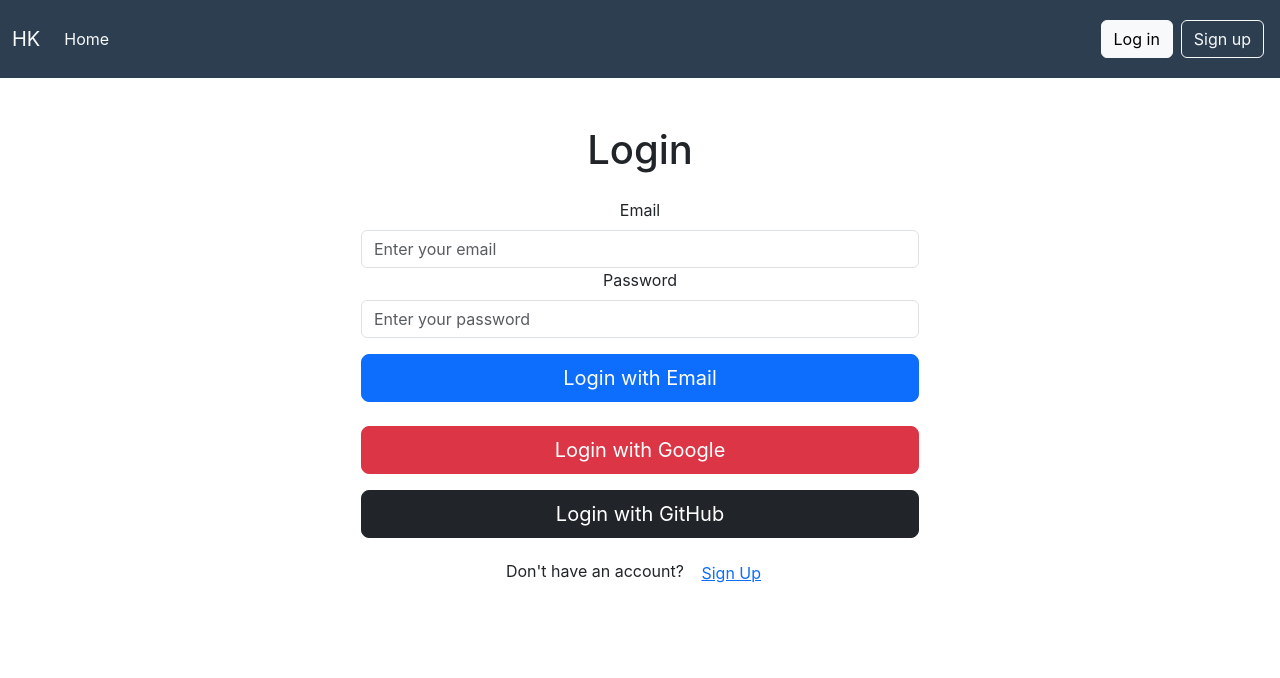
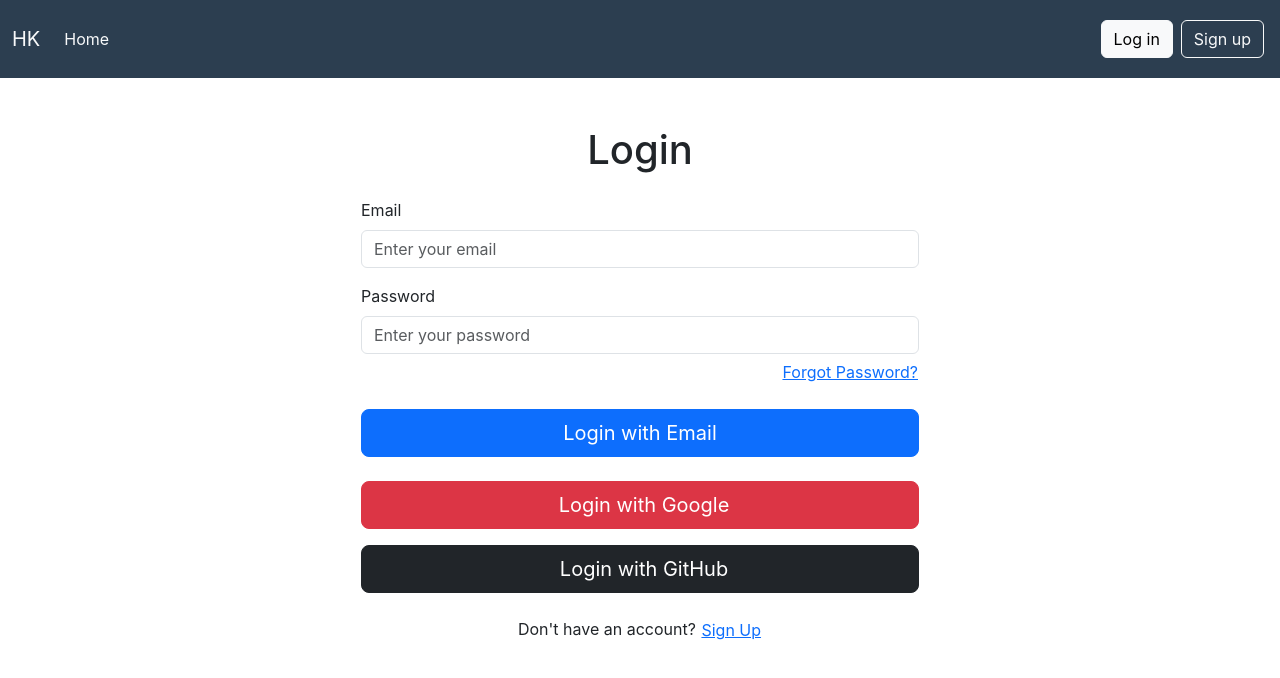
Before and after one commit to HuseyinK0r0glu/SpringAuthentication-Demo, a React (Create React App) app in the folder oauth2-frontend/: page /login in a window 1280 px wide. Shown: the top 678 px of the page. Built offline with nearby package versions, Linux system fonts and the light colour scheme.

Commit message:
forgot password flow initialized in frontend

```diff
--- a/oauth2-frontend/src/App.js
+++ b/oauth2-frontend/src/App.js
@@ -9,6 +9,8 @@ import UpdatePasswordPage from './screens/updateFlow/updatePasswordPage';
 import UpdateUsernamePage from './screens/updateFlow/updateUserNamePage';
 import SettingsPage from './screens/SettingsPage';
 import DeleteAccountPage from './screens/DeleteAccountPage';
+import ForgotPasswordPage from './screens/ForgotPasswordFlow/ForgotPasswordPage';
+import NewPasswordPage from './screens/ForgotPasswordFlow/NewPasswordPage';
 import { Navbar } from './Navbar';
 import { Provider as UserProvider } from './context/UserContext';
 
@@ -31,6 +33,8 @@ function App() {
           <Route path="/update-username" element={<UpdateUsernamePage />}/>
           <Route path="/update-password" element={<UpdatePasswordPage />}/>
           <Route path="/delete-account" element={<DeleteAccountPage />}/>
+          <Route path="/forgot-password" element={<ForgotPasswordPage />}/>
+          <Route path="/new-password" element={<NewPasswordPage />}/>
         </Routes>
       </Router>
     </UserProvider>
--- /dev/null
+++ b/oauth2-frontend/src/screens/ForgotPasswordFlow/ForgotPasswordPage.js
@@ -0,0 +1,9 @@
+import React from "react";
+
+const ForgotPasswordPage = () => {
+    return(
+        <h1>Forgot Password Page Enter Email</h1>
+    );
+};
+
+export default ForgotPasswordPage;
--- /dev/null
+++ b/oauth2-frontend/src/screens/ForgotPasswordFlow/NewPasswordPage.js
@@ -0,0 +1,9 @@
+import React from "react";
+
+const NewPasswordPage = () => {
+    return(
+        <h1>New Password Page enter two passwords</h1>
+    )
+};
+
+export default NewPasswordPage;
--- a/oauth2-frontend/src/screens/LoginPage.js
+++ b/oauth2-frontend/src/screens/LoginPage.js
@@ -63,7 +63,7 @@ function LoginPage() {
       <div className="d-flex flex-column align-items-center justify-content-center">
         {/* Traditional Login Form */}
         <form onSubmit={handleTraditionalLogin} className="w-50 mb-4">
-          <div className="form-group">
+          <div className="form-group text-start">
             <label htmlFor="email" className="form-label">Email</label>
             <input
               type="email"
@@ -76,7 +76,7 @@ function LoginPage() {
             />
           </div>
 
-          <div className="form-group">
+          <div className="form-group text-start mt-3">
             <label htmlFor="password" className="form-label">Password</label>
             <input
               type="password"
@@ -87,9 +87,18 @@ function LoginPage() {
               onChange={(e) => setPassword(e.target.value)}
               required
             />
+            <div className="text-end mt-1">
+              <button
+                type="button"
+                className="btn btn-link p-0"
+                onClick={() => navigate("/forgot-password")}
+              >
+                Forgot Password?
+              </button>
+            </div>
           </div>
 
-          <button type="submit" className="btn btn-primary btn-lg mt-3 w-100">
+          <button type="submit" className="btn btn-primary btn-lg mt-4 w-100">
             Login with Email
           </button>
         </form>
@@ -102,25 +111,32 @@ function LoginPage() {
             className="btn btn-danger btn-lg mb-3 w-100"
             onClick={() => handleLogin("google")}
           >
-            <i className="fab fa-google"></i> Login with Google
+            <i className="fab fa-google me-2"></i> Login with Google
           </button>
           <button
             className="btn btn-dark btn-lg w-100"
             onClick={() => handleLogin("github")}
           >
-            <i className="fab fa-github"></i> Login with GitHub
+            <i className="fab fa-github me-2"></i> Login with GitHub
           </button>
         </div>
 
         {/* Sign Up Option */}
-        <div className="mt-3">
-          <p>Don't have an account? <button className="btn btn-link" onClick={() => {navigate("/signup")}}>Sign Up</button></p>
+        <div className="mt-4">
+          <p>
+            Don't have an account?{" "}
+            <button
+              className="btn btn-link p-0"
+              onClick={() => navigate("/signup")}
+            >
+              Sign Up
+            </button>
+          </p>
         </div>
-
       </div>
     </div>
+  );
 
-  );
 }
 
 export default LoginPage;
```
